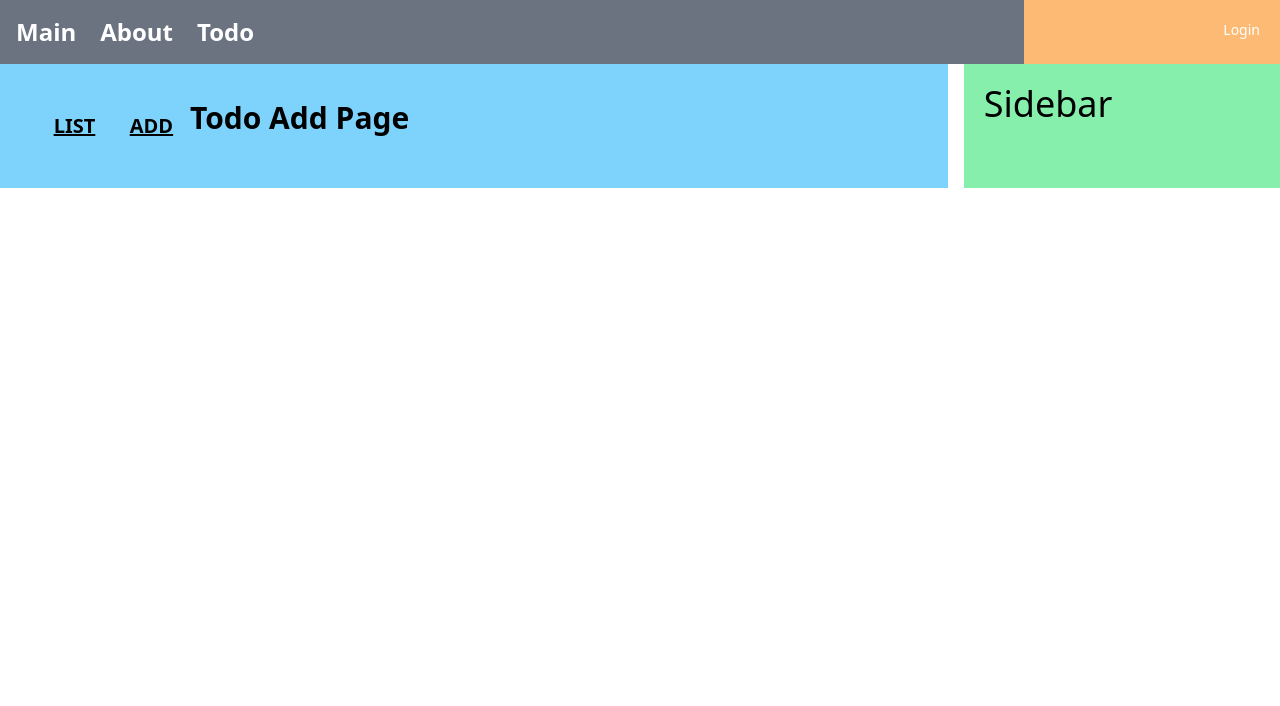
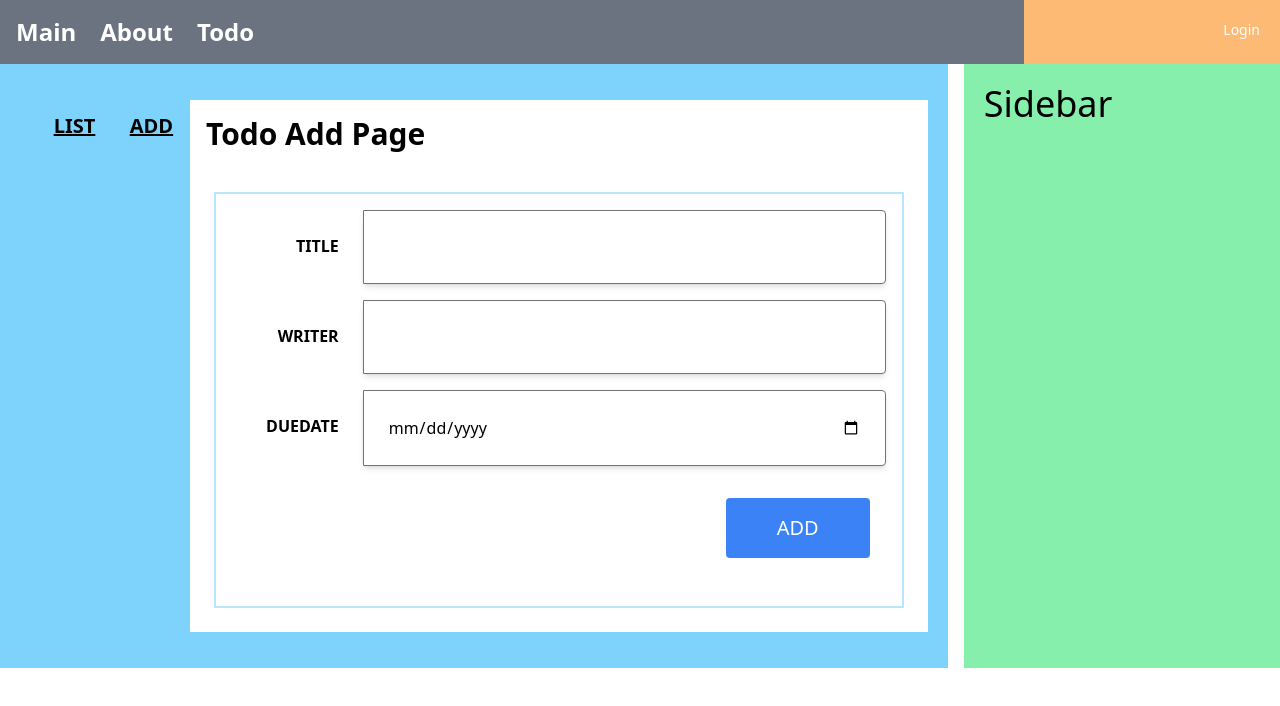
Before and after one commit to yeonji-dev/react-todo, a React (Create React App) app: page /todo/list in a window 1280 px wide. Both pictures are taken after a click on the element "ADD". Shown: the top 706 px of the page. Built offline with nearby package versions, Linux system fonts and the light colour scheme; no server answers.

Commit message:
Feat: todo 등록

```diff
--- a/src/api/todoApi.js
+++ b/src/api/todoApi.js
@@ -18,3 +18,8 @@ export const getList = async (pageParam) => {
         )
     return res.data
 }
+
+export const postAdd = async (todoObj) => {
+    const res = await axios.post(`${prefix}/`, todoObj);
+    return res.data;
+}
--- /dev/null
+++ b/src/components/todo/AddComponent.js
@@ -0,0 +1,69 @@
+import {useState} from "react";
+import {postAdd} from "../../api/todoApi";
+
+const initState = {
+    title: '',
+    writer: '',
+    dueDate: ''
+}
+const AddComponent = () => {
+    const [todo, setTodo] = useState({...initState});
+    const handleChangeTodo = (e) => {
+        todo[e.target.name] = e.target.value;
+        setTodo({...todo});
+    };
+
+    const handleClickAdd = () => {
+        postAdd(todo).then(result => {
+            console.log(result);
+            setTodo({...initState});
+        }).catch(e => {
+            console.error(e);
+        })
+    }
+
+    return (
+        <div className="border-2 border-sky-200 mt-10 m-2 p-4">
+            <div className="flex justify-center">
+                <div className="relative mb-4 flex w-full flex-wrap items-stretch">
+                    <div className="w-1/5 p-6 text-right font-bold">TITLE</div>
+                    <input className="w-4/5 p-6 rounded-r border border-solid border-neutral-500 shadow-md"
+                           name="title"
+                           type={'text'}
+                           value={todo.title}
+                           onChange={handleChangeTodo}/>
+                </div>
+            </div>
+            <div className="flex justify-center">
+                <div className="relative mb-4 flex w-full flex-wrap items-stretch">
+                    <div className="w-1/5 p-6 text-right font-bold">WRITER</div>
+                    <input className="w-4/5 p-6 rounded-r border border-solid border-neutral-500 shadow-md"
+                           name="writer"
+                           type={'text'}
+                           value={todo.writer}
+                           onChange={handleChangeTodo}/>
+                </div>
+            </div>
+            <div className="flex justify-center">
+                <div className="relative mb-4 flex w-full flex-wrap items-stretch">
+                    <div className="w-1/5 p-6 text-right font-bold">DUEDATE</div>
+                    <input className="w-4/5 p-6 rounded-r border border-solid border-neutral-500 shadow-md"
+                           name="dueDate"
+                           type={'date'}
+                           value={todo.dueDate}
+                           onChange={handleChangeTodo}/>
+                </div>
+            </div>
+            <div className="flex justify-end">
+                <div className="relative mb-4 flex p-4 flex-wrap items-stretch">
+                    <button type="button"
+                            className="rounded p-4 w-36 bg-blue-500 text-xl text-white"
+                            onClick={handleClickAdd}
+                    >ADD</button>
+                </div>
+            </div>
+        </div>
+    );
+};
+
+export default AddComponent;
--- a/src/pages/todo/AddPage.js
+++ b/src/pages/todo/AddPage.js
@@ -1,7 +1,11 @@
+import AddComponent from "../../components/todo/AddComponent";
 const AddPage = () => {
     return (
-        <div className="text-3xl font-extrabold">
-            Todo Add Page
+        <div className="p-4 w-full bg-white">
+            <div className="text-3xl font-extrabold">
+                Todo Add Page
+            </div>
+            <AddComponent/>
         </div>
     );
 }
```
